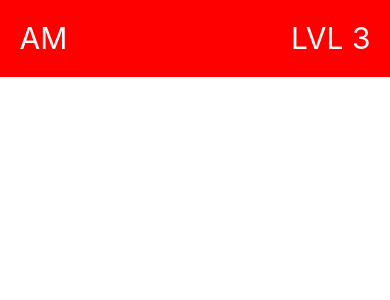
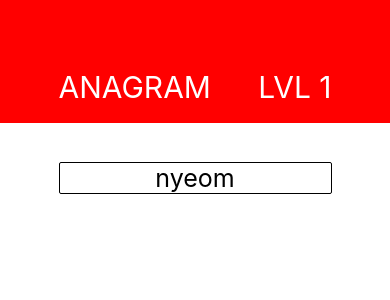
Before and after one commit to FortrainMas/Anagrams, a React Native app: screen / in a window 390 px wide. Shown: the top 300 px of the page. Built offline with nearby package versions, Linux system fonts and the light colour scheme.

Commit message:
Now program show anagram to user

```diff
--- a/components/Content.js
+++ b/components/Content.js
@@ -1,13 +1,26 @@
 import React from 'react';
 import {View, Text, StyleSheet} from 'react-native';
+import {getRandomAnagram} from '../utils/getRandomAnagram';
 
 export default function Content(){
+    console.log(getRandomAnagram);
     return(
-        <View style = {styles.container}></View>
+        <View style = {styles.container}>
+            <Text style = {styles.label}>{getRandomAnagram()}</Text>
+        </View>
     )
 }
 const styles = StyleSheet.create({
     container:{
         flex:10,
+    },
+    label:{
+        alignSelf:'center',
+        borderWidth: 1,
+        borderRadius:2,
+        marginTop:'10%',
+        width: '70%',
+        textAlign:'center',
+        fontSize: 25,
     }
 })
--- a/components/Header.js
+++ b/components/Header.js
@@ -4,8 +4,8 @@ import {View, Text, StyleSheet} from 'react-native';
 export default function Header(){
     return(
         <View style={styles.container}>
-            <Text style = {styles.logo}>AM</Text>
-            <Text style = {styles.LVL}>LVL 3</Text>
+            <Text style = {styles.logo}>ANAGRAM</Text>
+            <Text style = {styles.LVL}>LVL 1</Text>
         </View>
     )
 }
@@ -13,9 +13,9 @@ const styles = StyleSheet.create({
     container:{
         flex:1,
         backgroundColor:'red',
-        padding: '5%',
+        padding: '15%',
         paddingBottom: '0%',
-        paddingTop: '0%',
+        paddingTop: '13%',
         alignItems: 'center',
         flexDirection:'row',
         justifyContent:'space-between'
--- a/package.json
+++ b/package.json
@@ -12,6 +12,7 @@
     "react": "~16.9.0",
     "react-dom": "~16.9.0",
     "react-native": "https://github.com/expo/react-native/archive/sdk-37.0.1.tar.gz",
+    "react-native-fs": "^2.16.6",
     "react-native-web": "~0.11.7"
   },
   "devDependencies": {
--- /dev/null
+++ b/utils/getRandomAnagram.js
@@ -0,0 +1,47 @@
+export function getRandomAnagram(){
+    //console.log(RNFS);
+    //Get random word from array with eniglish words
+    let word = words.english[Math.trunc((Math.random()*100)%words.english.length)];
+    return makeAnagram(word);
+}
+
+function makeAnagram(word){
+    return shuffle(word.split('')).join('');
+}
+
+function shuffle(array) {
+    var currentIndex = array.length, temporaryValue, randomIndex;
+    // While there remain elements to shuffle...
+    while (0 !== currentIndex) {
+      // Pick a remaining element...
+      randomIndex = Math.floor(Math.random() * currentIndex);
+      currentIndex -= 1;
+      // And swap it with the current element.
+      temporaryValue = array[currentIndex];
+      array[currentIndex] = array[randomIndex];
+      array[randomIndex] = temporaryValue;
+    }
+    return array;
+}
+
+const words = {
+    russian:[
+        'Книга',
+        'Лампа',
+        'Удар',
+        'Вера',
+        'Легитимность'
+    ],
+    english:[
+        'money',
+        'lamp',
+        'genious',
+        'sock',
+        'foot',
+        'splipsole',
+        'hit',
+        'build',
+        'Satellite',
+        'Book'
+    ]
+}
```
Also changed, not shown: 1 other file (tests, documents, lock files or other folders).
